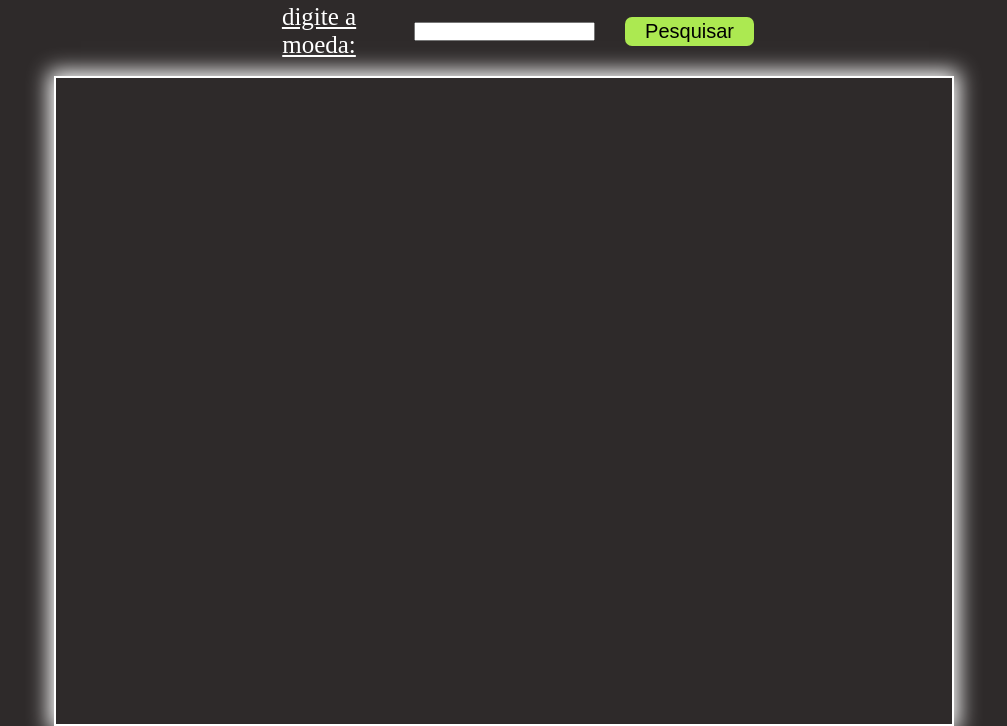
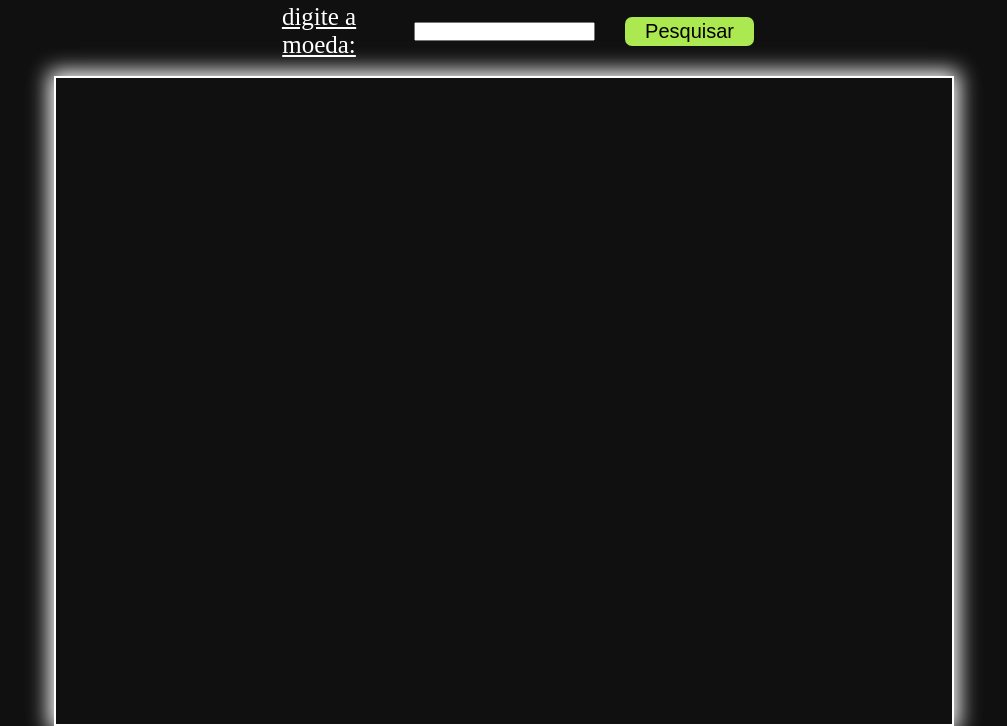
Before and after one commit to ClaydsonHenrique/Casa-de-C-mbio, a website built with Vite: page index.html in a window 1280 px wide. Shown: the part 103-829 px from the top of the page, without its empty margins (136-1143 px from the left). Built offline with nearby package versions, Linux system fonts and the light colour scheme; some packages are replaced by stand-ins of ours; a script that the page names is missing.

Commit message:
mudando background

```diff
--- a/src/main.js
+++ b/src/main.js
@@ -34,8 +34,10 @@ const getAllCoins = (keys, values) => {
   money.innerText = values;
 }
 // verificando e pegando todos valores das moedas
+
 const getCoins = () => {
   const valueMoney = document.getElementById('money').value;
+
   if (valueMoney === '') {
     Swal.fire({
       title: 'Error!',
--- a/src/style.css
+++ b/src/style.css
@@ -5,7 +5,7 @@
 }
 
 body {
-  background-color: rgb(46, 42, 42);
+  background-color: rgb(17, 16, 16);
   display: flex;
   flex-direction: column;
   align-items: center;
@@ -40,12 +40,12 @@ label {
 }
 
 .money {
+  text-transform: uppercase;
   border: none;
   border-radius: 5px;
   width: 100px;
   font-size: 20px;
   text-align: center;
-  text-transform: uppercase;
 }
 
 #seach {
```
